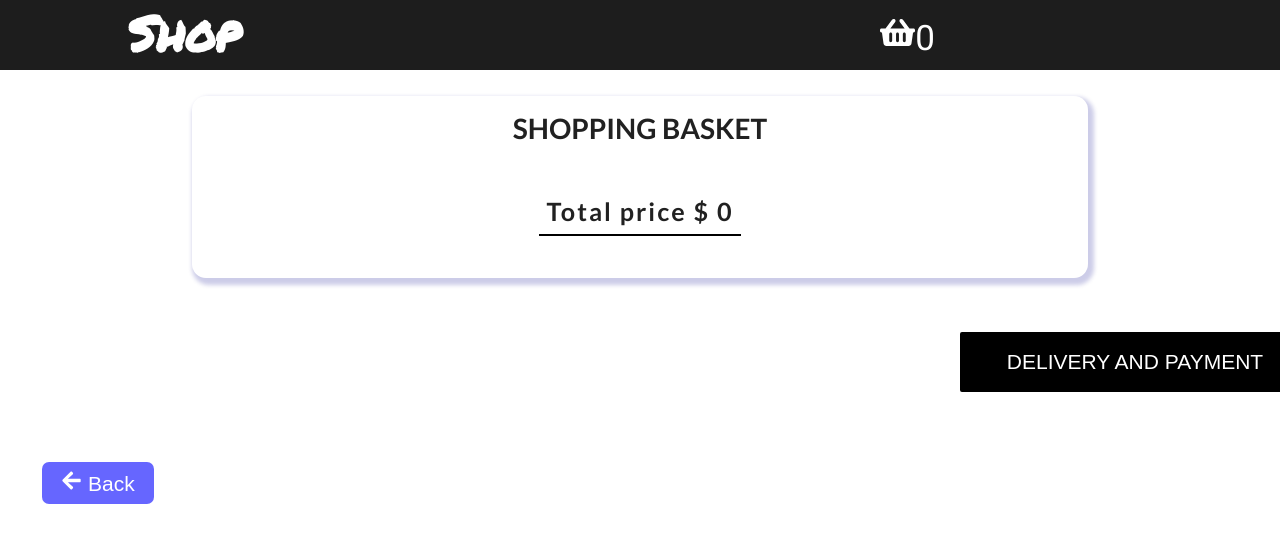
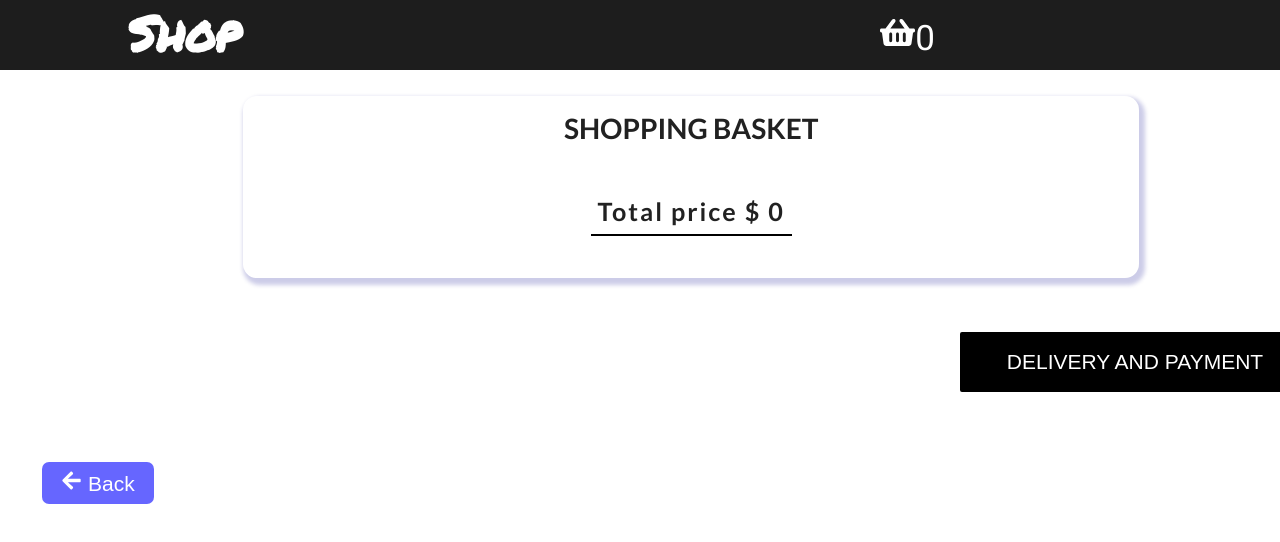
Before and after one commit to kanaszewska/Shop_redux, a React (Create React App) app: page /basket in a window 1280 px wide. Shown: the top 542 px of the page. Built offline with nearby package versions, Linux system fonts and the light colour scheme.

Commit message:
fifth commit

```diff
--- a/package.json
+++ b/package.json
@@ -1,7 +1,7 @@
 {
   "name": "sklep1",
   "version": "0.1.0",
-  "homepage": "https://kanaszewska.github.io/Shop_redux/",
+  "homepage": "https://kanaszewska.github.io/Shop_redux",
   "private": true,
   "dependencies": {
     "@testing-library/jest-dom": "^5.16.5",
--- a/src/styles/Basket.css
+++ b/src/styles/Basket.css
@@ -1,7 +1,7 @@
 .component .basket-container {
     padding: 1rem;
     text-align: center;
-    margin: 2% 15%;
+    margin: 2% 0 2% 14%;
     width: 70%;
     height: auto;
     border-radius: 1rem;
@@ -13,11 +13,11 @@
   }
 
   .basketlist {
+    width: 95%;
     padding: 1rem 2rem;
+    display: -webkit-box;
     border-bottom: 3px solid rgb(0, 0, 139, 0.2);
     margin: 1rem;
-    display: block;
-    width: 100%;
   }
 
   p {
@@ -42,7 +42,7 @@
     text-align: left;
     font-size: 1.3rem;
     margin: 1rem 0;
-    width: 100%;
+    width: 38rem;
   }
 
   .picture img {
@@ -104,3 +104,22 @@
     background-color: rgb(30, 144, 255, 0.8);
     color: white;
   }
+
+  @media only screen and (max-width: 1600px) {
+    .component .basket-container {
+        padding: 1rem;
+        margin: 2% 19%;
+    }
+
+    .basketlist {
+      display: block;
+      width: auto;
+      margin: 1rem;
+    }
+
+    .name h1 {
+        margin: 1rem 0;
+        text-align: center;
+        width: 97%;
+      }
+  }
```
